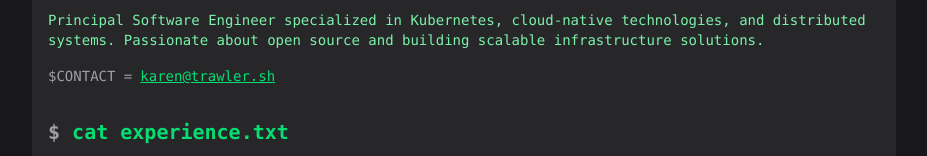
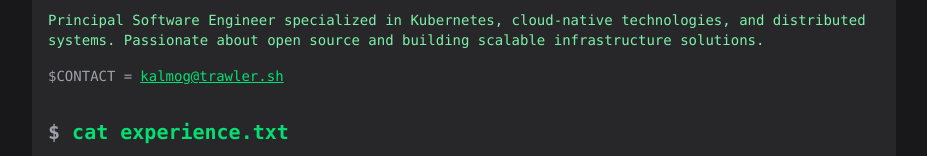
Before and after one commit to trawler/portfolio, a Next.js app: page /cv in a window 1280 px wide. Shown: the part 175-331 px from the top of the page, without its empty margins (176-1103 px from the left). Built offline with nearby package versions, Linux system fonts and the light colour scheme.

Commit message:
Update email address

```diff
--- a/app/cv/page.tsx
+++ b/app/cv/page.tsx
@@ -18,7 +18,7 @@ const ResumePage = () => {
                             href="mailto:your.email@example.com"
                             className="ml-2 text-green-400 hover:text-blue-400 underline transition-colors"
                         >
-                            karen@trawler.sh
+                            kalmog@trawler.sh
                         </a>
                     </div>
                 </div>
```
